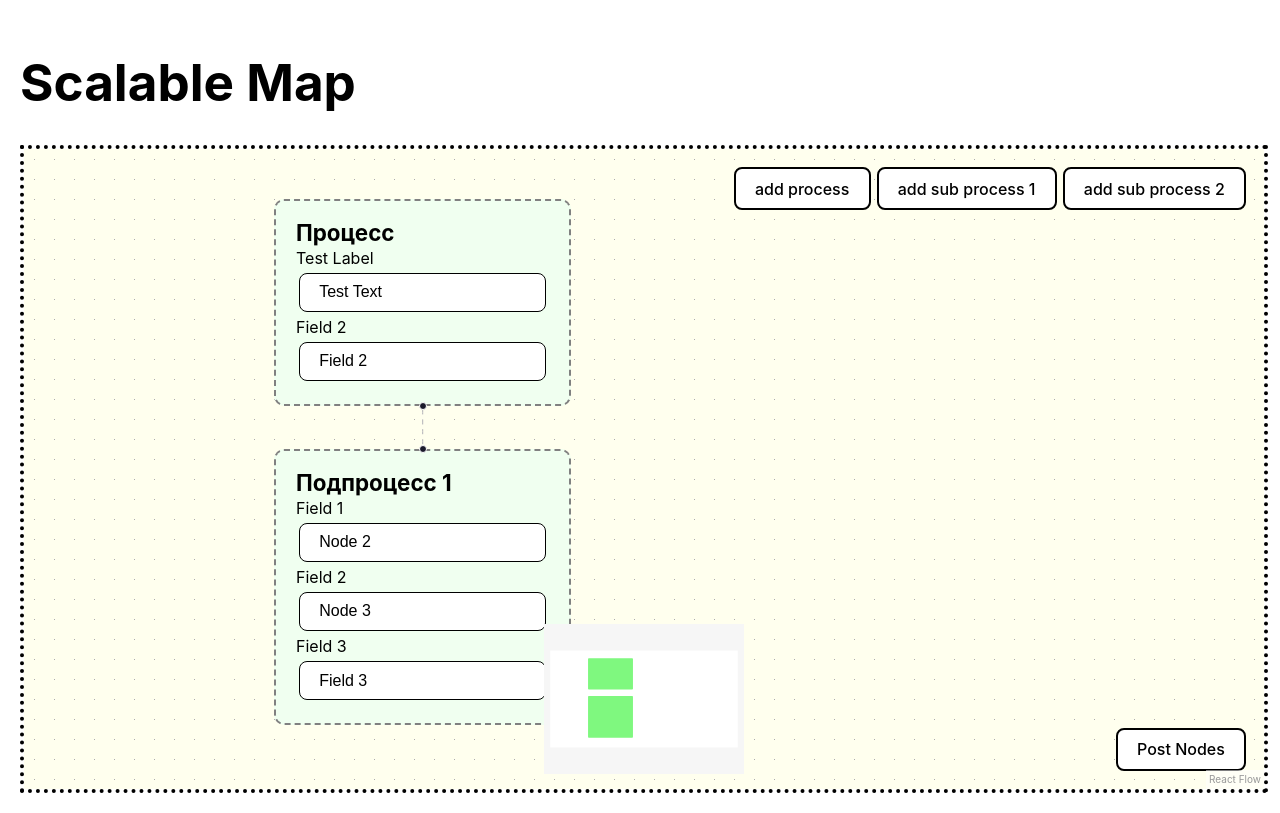
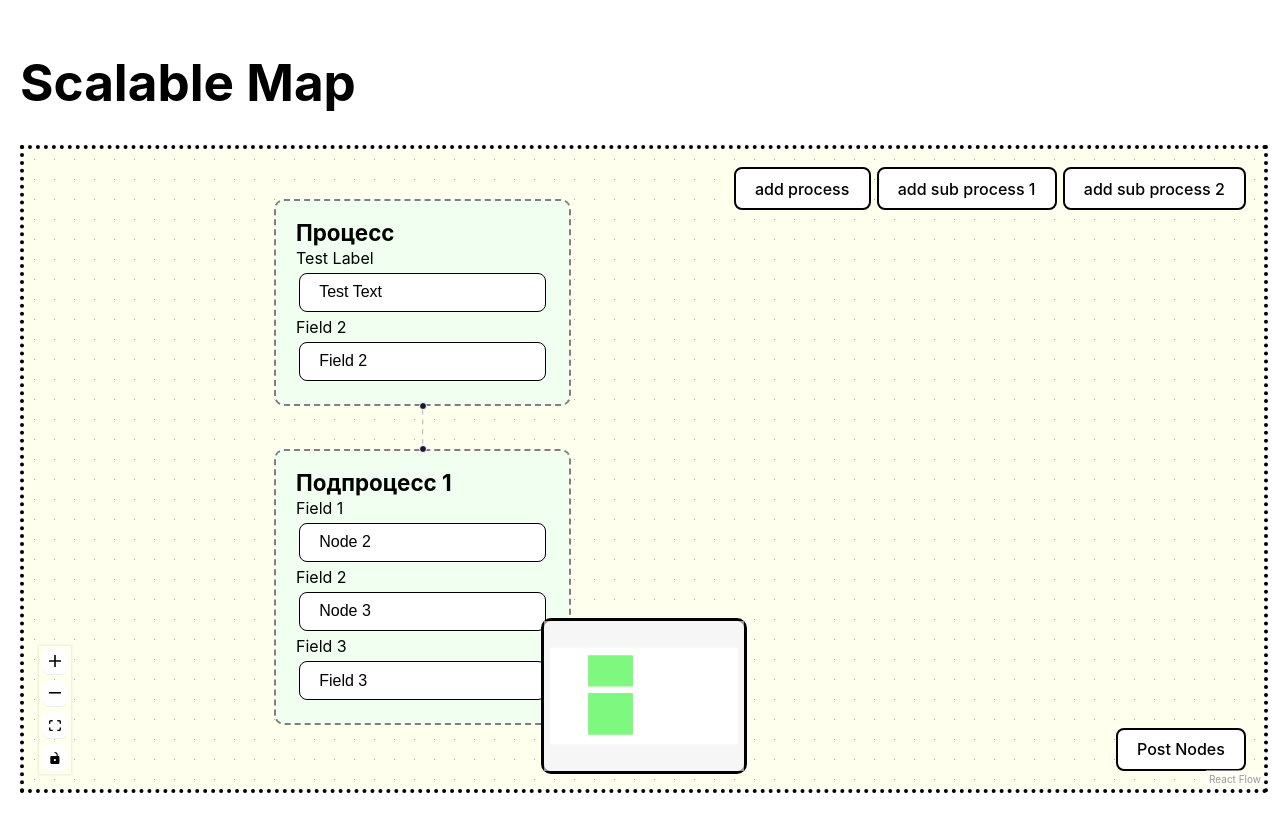
Before and after one commit to DanilPorkchop15/react-flow-test, a React app: page / in a window 1280 px wide. Built offline with nearby package versions, Linux system fonts and the light colour scheme; the HTML template or start-up script is replaced by a standard one.

Commit message:
feat(flow): add controls

```diff
--- a/src/widgets/scalableMap/ui/ScalableMap.tsx
+++ b/src/widgets/scalableMap/ui/ScalableMap.tsx
@@ -1,7 +1,7 @@
 import {
   addEdge,
   Background,
-  Connection,
+  Connection, Controls,
   MiniMap,
   Node, ReactFlow,
   useEdgesState,
@@ -35,10 +35,11 @@ export function ScalableMapWidget() {
         maxZoom={2}
       >
         <Background bgColor="#ffe"/>
-
-        <MiniMap pannable nodeColor="#7ff87f" position="bottom-center"/>
+        <Controls />
+        <MiniMap pannable nodeColor="#7ff87f" position="bottom-center"
+                 style={{border: '3px solid black', borderRadius: '10px'}}/>
         <AddNodesPanelFeature setNodes={setNodes}/>
-        <PostNodesPanelFeature />
+        <PostNodesPanelFeature/>
       </ReactFlow>
     </div>
   );
```
